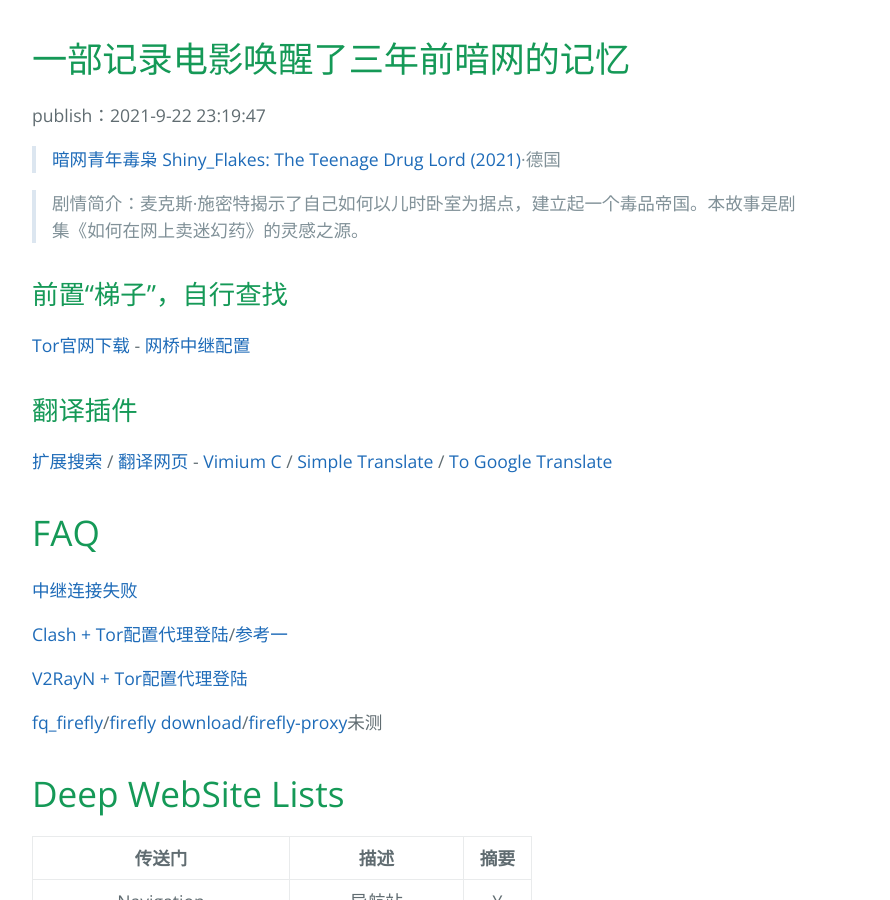
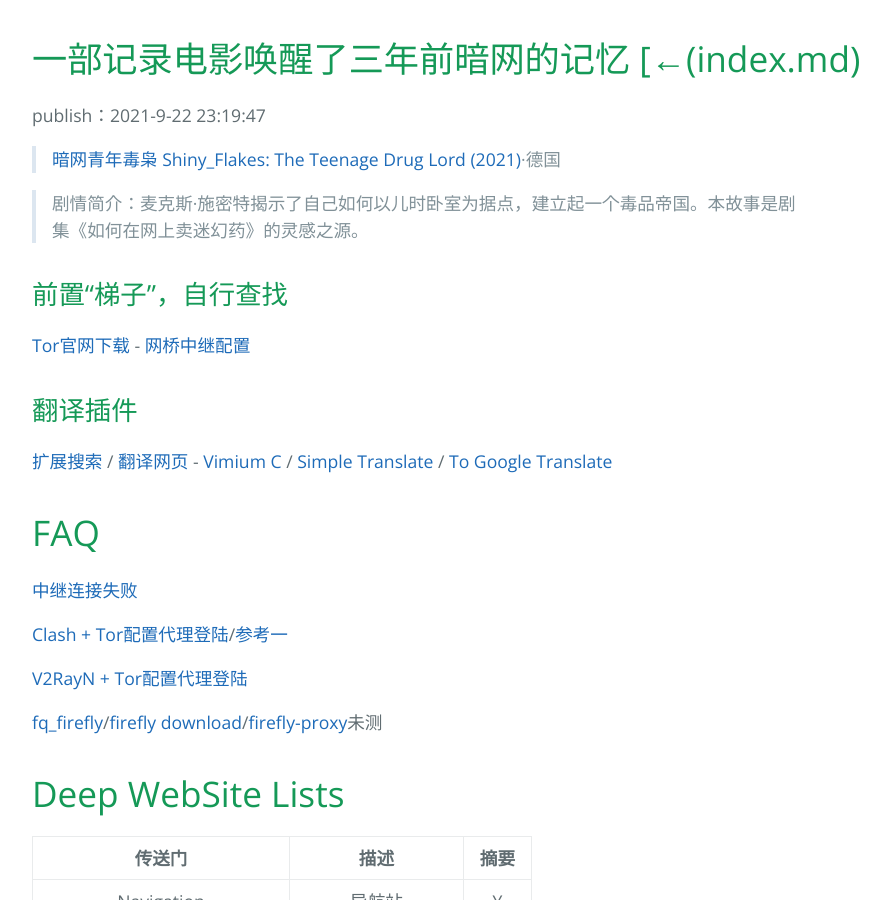
Before and after one commit to AmbroseRen/test, a Jekyll site: the page built from Doc/Tools/Tor.md, in a window 1280 px wide and 900 px high. Shown: the whole window, without its empty margins (192-1082 px from the left). Built offline with Jekyll 4.4.1, drawn with Linux system fonts in a browser that asks for light colours; our own code applies the rules of GitHub Pages for plain Markdown files; the repository's description, which GitHub fills in, is left out.

Commit message:
Update Tor.md

```diff
--- a/Doc/Tools/Tor.md
+++ b/Doc/Tools/Tor.md
@@ -1,4 +1,4 @@
-# 一部记录电影唤醒了三年前暗网的记忆
+# 一部记录电影唤醒了三年前暗网的记忆  [←(index.md)
 
 publish：2021-9-22 23:19:47
 
```
